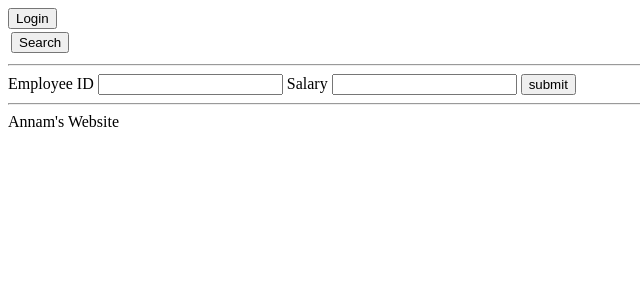
After one commit to AnnamS/pinkbox, a CodeIgniter app: page /index.php/find/salaryview in a window 1280 px wide. The commit adds this page. Shown: the top 300 px of the page, without its empty margins (0-640 px from the left). Run offline with CodeIgniter, Linux system fonts and the light colour scheme.

Commit message:
added salary update for employee

```diff
--- a/application/controllers/find.php
+++ b/application/controllers/find.php
@@ -204,8 +204,26 @@ function promotedemote()
 		$data['is_logged_in'] = $is_logged_in;
 		$data['main_content'] = 'update_view';
 		$this->load->view('includes/template', $data);
+	}
+	function salaryview() {
+		$is_logged_in = $this->session->userdata('is_logged_in');
+		$data['is_logged_in'] = $is_logged_in;
+		$data['main_content'] = 'salary_view';
+		$this->load->view('includes/template', $data);
+	}
 
+	function salaryupdate() {
+		$this->load->model('site_model');
 
+		$emp_id = $this->input->post('emp_id');
+		$new_salary = $this->input->post('salary');
+		$old_salary = $this->site_model->get_old_salary($emp_id);
+		$this->site_model->update_salary($emp_id, $old_salary[0]->salary, $new_salary);
+
+		$data['PDmsg'] = "Salary Updated";
+		$is_logged_in = $this->session->userdata('is_logged_in');
+		$data['is_logged_in'] = $is_logged_in;
+		$data['main_content'] = 'salary_view';
+		$this->load->view('includes/template', $data);
+	}
 }
-
-}
--- a/application/models/site_model.php
+++ b/application/models/site_model.php
@@ -234,4 +234,36 @@ public function promote_employee($emp_no, $dept)
 		return true;
 	}
 
+	function get_old_salary($id) {
+		$this->db->select('salary')
+			->from('salaries')
+			->where('emp_no', $id)
+			->where('to_date', '9999-01-01');
+		$result = $this->db->get();
+		return $result->result();
+	}
+
+	public function change_last_salary($id, $last_salary) {
+		//update the last salary in the database
+		$date_change = array('to_date' => date("Y-m-d"));
+		$this->db->where('emp_no', $id)
+			->where('salary', $last_salary)
+			->where('from_date !=', date("Y-m-d"))
+			->update('salaries', $date_change);
+	}
+
+	public function update_salary($id, $last_salary, $new_salary) {
+		$this->change_last_salary($id, $last_salary);
+		//set the new salary
+		$salary_vars = array(
+			'emp_no' => $id,
+			'salary' => $new_salary,
+			'from_date' => date("Y-m-d"),
+			'to_date' => '9999-01-01'
+		);
+		$this->db->set($salary_vars)
+			->insert('salaries');
+
+
+	}
 }
--- a/application/views/includes/header2.php
+++ b/application/views/includes/header2.php
@@ -22,6 +22,7 @@ LOGGED IN!
 			<td><FORM METHOD="LINK" ACTION="<?php echo base_url() . 'index.php/find/'; ?>"><INPUT TYPE="submit" VALUE="Search"></td></FORM></FORM></td>
 			<td><FORM METHOD="LINK" ACTION="<?php echo base_url() . 'index.php/find/add'; ?>"><INPUT TYPE="submit" VALUE="Add"></td></FORM></FORM></td>
 			<td><form method="link" action="<?php echo base_url() . 'index.php/find/update'; ?>"><input type="submit" value="Edit"/></td> </form></form></td>
+			<td><form method="link" action="<?php echo base_url() . 'index.php/find/salaryview'; ?>"><input type="submit" value="Salary Update"/></td> </form></form></td>
 
 
 		</tr>
--- /dev/null
+++ b/application/views/salary_view.php
@@ -0,0 +1,11 @@
+<?php if(isset($addMessage)){echo $addMessage;} ?>
+<?php if(isset($PDmsg)){echo $PDmsg;} ?>
+
+<form action = "<?php echo site_url('find/salaryupdate') ?>" method="post">
+	<label for="emp_id">Employee ID</label>
+	<input type="text" name="emp_id" id="emp_id" />
+	<label for="salary">Salary</label>
+	<input type="text" name="salary" id="salary" />
+	<input type="hidden" name="salary" value="submitted" />
+	<input type="submit" value="submit"/>
+</form>
```
